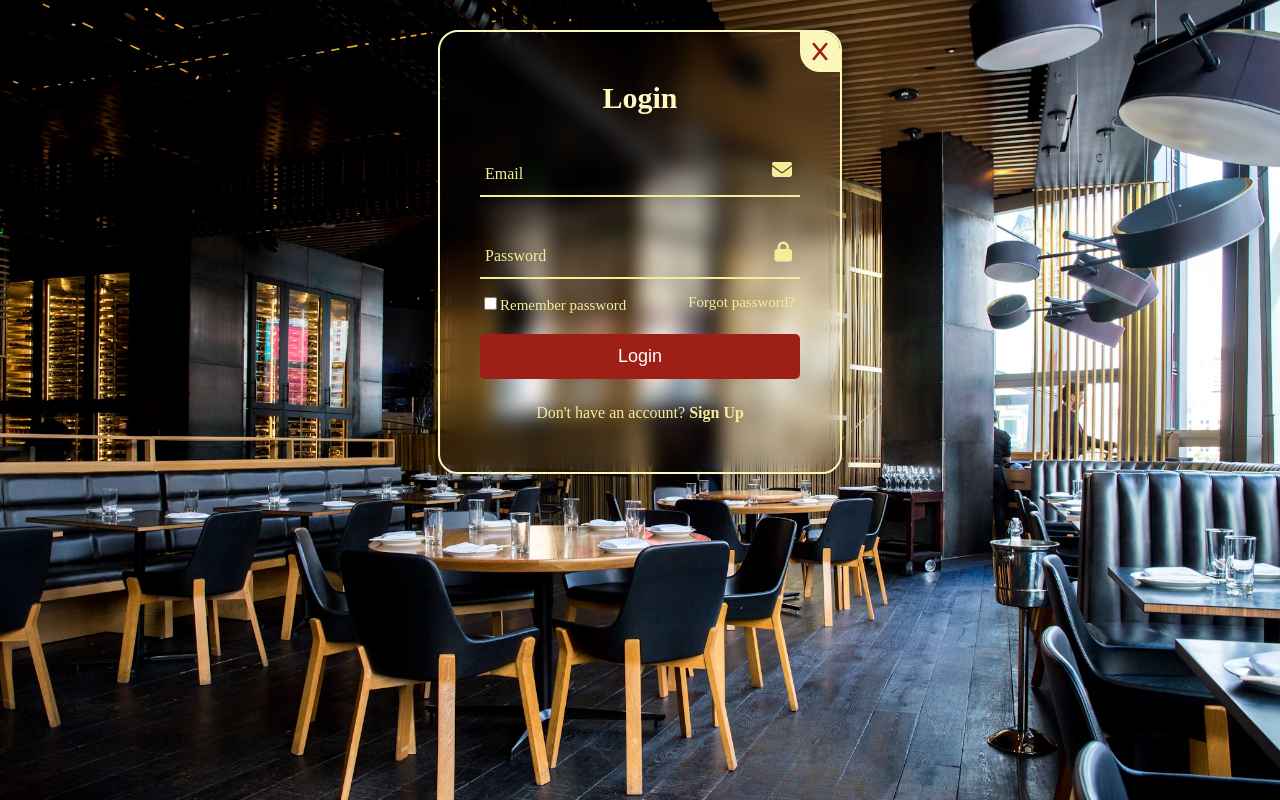
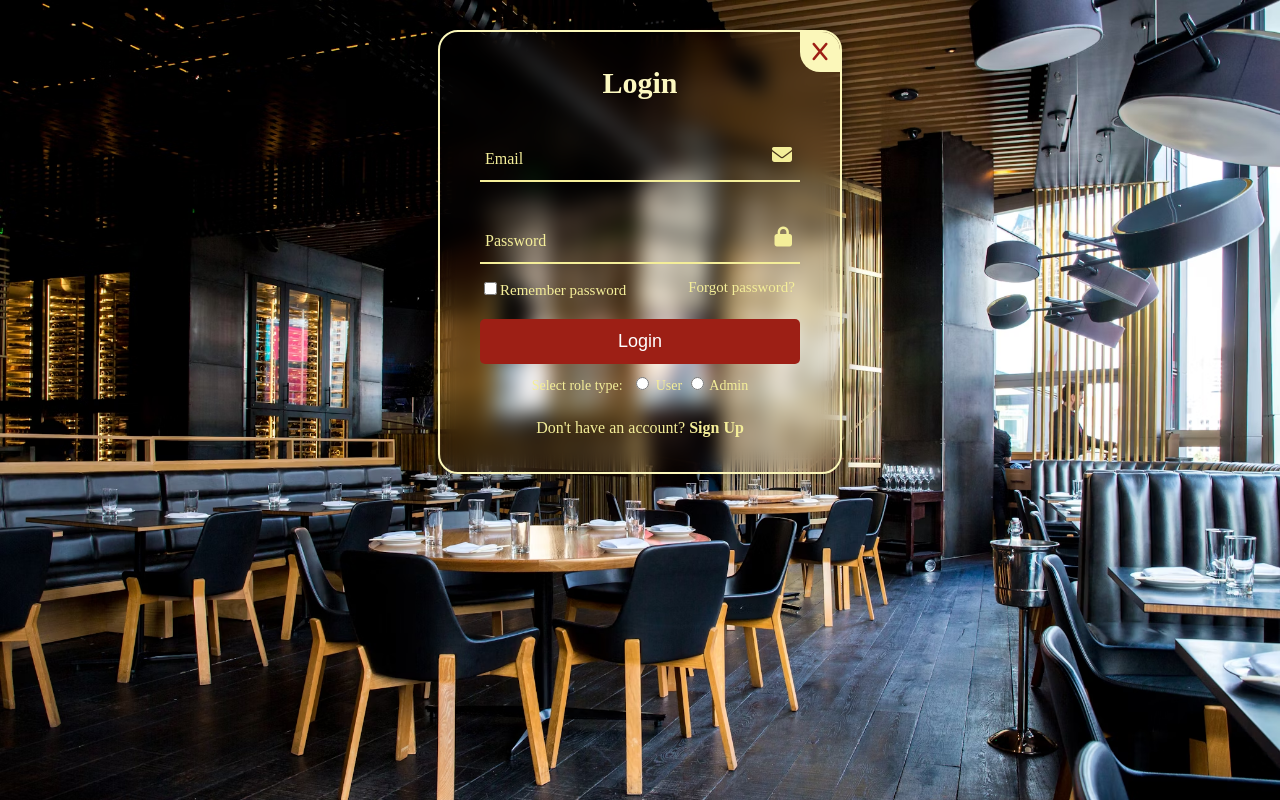
Before and after one commit to acexplorenyx/final-project, a plain HTML site: page loginpage.html in a window 1280 px wide. Drawn offline with Linux system fonts and the light colour scheme.

Commit message:
Update loginpage.html

```diff
--- a/loginpage.html
+++ b/loginpage.html
@@ -31,7 +31,7 @@
             transition: transform 0.3s ease, height .2s ease;
         }
         .form-container.active {
-            height: 630px;
+            height: 640px;
         }
         .form-container.active-popup {
             transform: scale(1);
@@ -202,6 +202,14 @@
         .form-box .login-btn:hover {
             text-decoration: underline;
         }
+        .form-box .role {
+            font-size: 14px;
+            color: #f4ee99;
+            font-weight: 500;
+            margin: 10px 0 20px;
+            text-align: center;
+            accent-color: #cd3f34;
+        }
     </style>
 </head>
 
@@ -231,6 +239,11 @@
                     <a href="#">Forgot password?</a>
                 </div>
                 <button type="submit" id="btn">Login</button>
+                <div class="role">
+                    <label for="role">Select role type:</label>
+                    <input type="radio" name="role" id="role" required> User
+                    <input type="radio" name="role" id="role" required> Admin
+                </div>
                 <p>Don't have an account? <a href="#" class="signup-btn">Sign Up</a></p>
             </form>
         </div>
@@ -281,6 +294,11 @@
                     </label>
                 </div>
                 <button type="submit" id="btn">Sign Up</button>
+                <div class="role">
+                    <label for="role">Select role type:</label>
+                    <input type="radio" name="role" id="role" required> User
+                    <input type="radio" name="role" id="role" required> Admin
+                </div>
                 <p>Already have an account? <a href="#" class="login-btn">Login</a></p>
             </form>
         </div>
```
